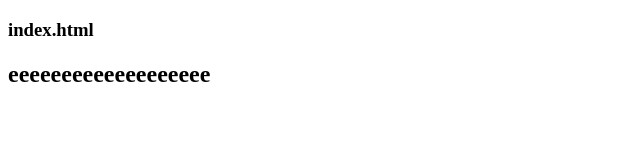
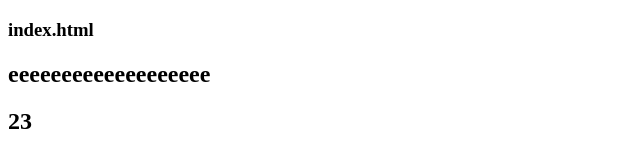
Before and after one commit to wxy-133/git-demo, a plain HTML site: page index.html in a window 1280 px wide. Shown: the full height of the page, 0-640 px from the left. Drawn offline with Linux system fonts and the light colour scheme.

Commit message:
thrid-commit

```diff
--- a/index.html
+++ b/index.html
@@ -10,5 +10,6 @@
 
   </h3>
   <h2>eeeeeeeeeeeeeeeeeee</h2>
+  <h2>23</h2>
 </body>
 </html>
```
